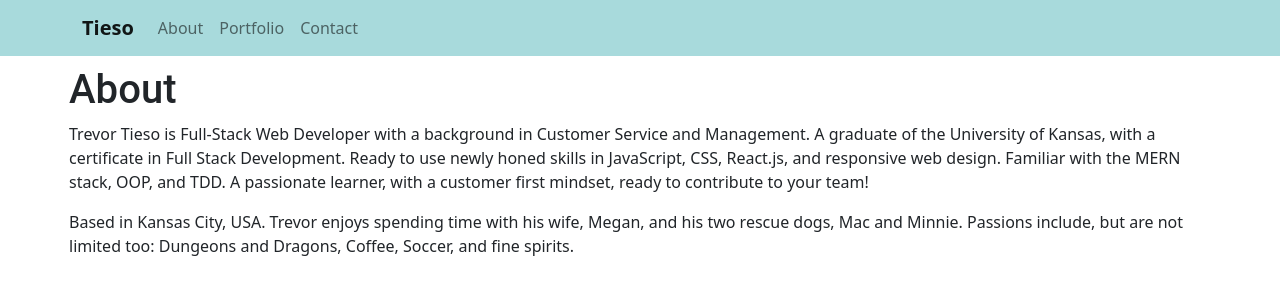
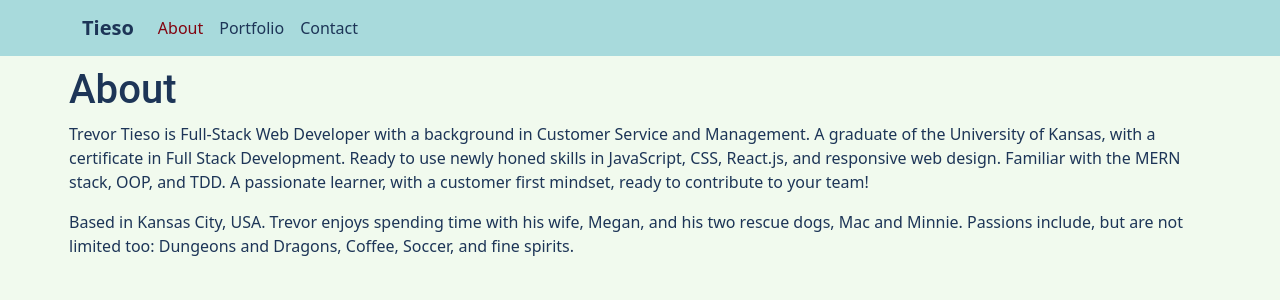
Before and after one commit to tj-tieso/portfolio, a React (Create React App) app: page / in a window 1280 px wide. Shown: the top 300 px of the page. Built offline with nearby package versions, Linux system fonts and the light colour scheme.

Commit message:
background and body text styling

```diff
--- a/src/components/NavComp/index.js
+++ b/src/components/NavComp/index.js
@@ -14,19 +14,21 @@ function NavComp(props) {
   }, [currentNavCategory]);
 
   return (
-    <Navbar bg="secondary" expand="lg">
+    <Navbar bg="secondary" expand="sm">
       <Container>
-        <Navbar.Brand data-testid="link" href="/">
+        <Navbar.Brand className="text-dark" data-testid="link" href="/">
           Tieso
         </Navbar.Brand>
-        <Navbar.Toggle aria-controls="basic-navbar-nav bg-dark" />
+        <Navbar.Toggle aria-controls="basic-navbar-nav" />
         <Navbar.Collapse id="basic-navbar-nav">
           <Nav className="me-auto">
             {/* start mapping categories */}
             {navCategories.map((navCategory) => (
               <Nav.Link
                 className={`${
-                  currentNavCategory.name === navCategory.name && "navActive"
+                  (currentNavCategory.name === navCategory.name &&
+                    "text-danger") ||
+                  "text-dark"
                 }`}
                 onClick={() => {
                   setNavCategory(navCategory);
--- a/src/custom.scss
+++ b/src/custom.scss
@@ -11,6 +11,9 @@ $info: #457b9d;
 $warning: #f5e74a;
 $danger: #820410;
 
+$body-bg: #f1faee;
+$body-color: #1d3557;
+
 /* === Boostrap Main SCSS === */
 // @import "bootstrap/scss/bootstrap";
 @import "~bootstrap/scss/bootstrap.scss";
```
